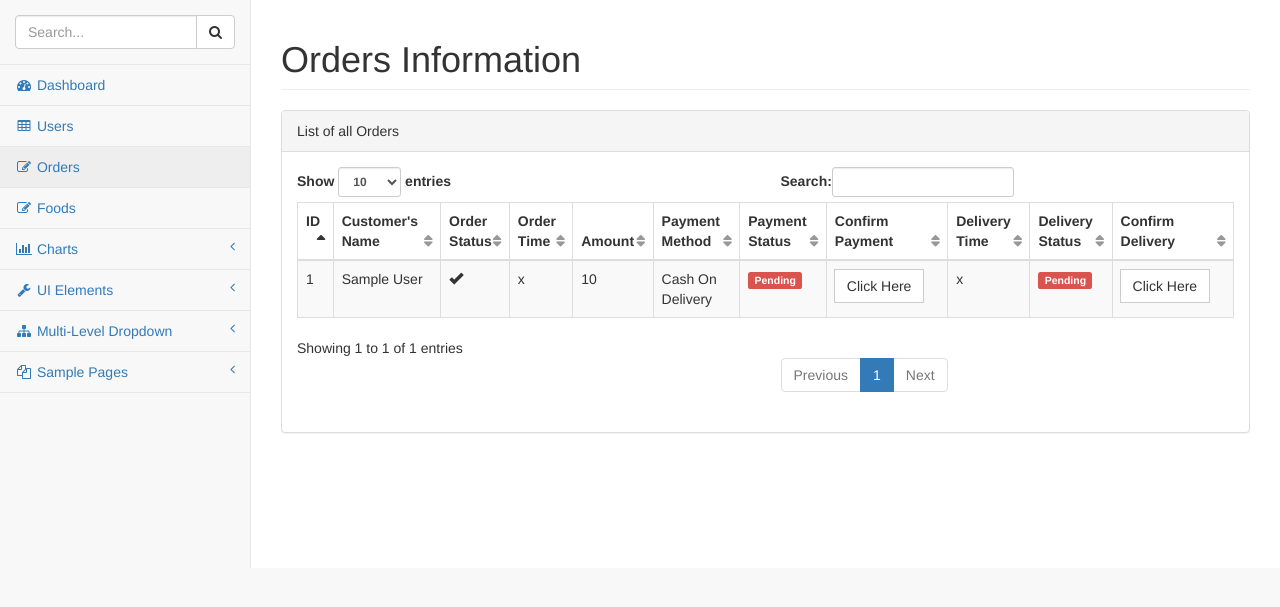
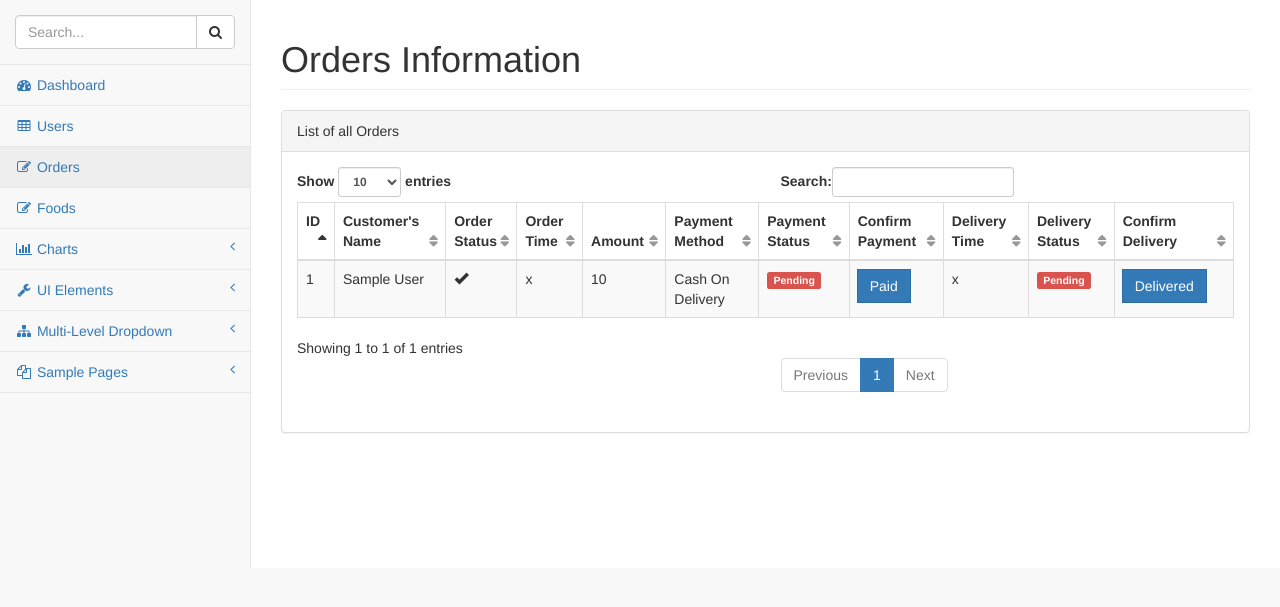
Before and after one commit to sashank27/Caviar, a Django app: page /orders/ in a window 1280 px wide. Shown: the part 51-658 px from the top of the page. Run offline with Django 3.2, Linux system fonts and the light colour scheme; tables that the repository leaves empty hold one stand-in row (values such as "Sample post"); some libraries are stand-ins or nearby versions.

Commit message:
Minor changes

```diff
--- a/hotel/templates/orders.html
+++ b/hotel/templates/orders.html
@@ -53,7 +53,7 @@
                                         <td>{{order.total_amount}}</td>
                                         <td>{{order.payment_method}}</td>
                                         <td>{% if order.payment_status == 'Completed' %}
-                                            <span class="label label-success">Completed</span>
+                                            <span class="label label-success">Paid</span>
                                             {% else %}
                                             <span class="label label-danger">Pending</span>
                                             {% endif %}
@@ -61,13 +61,13 @@
                                         <td>
                                             <a href="/confirm_order/{{order.id}}">
                                                 <span class="input-group-btn">
-                                                    <button class="btn btn-default" type="button">Click Here</button>
+                                                    <button class="btn btn-primary {%ifequal order.payment_status 'Completed'%}disabled{%endifequal%}" type="button">Paid</button>
                                                 </span>
                                             </a>
                                         </td>
                                         <td>{{order.delivery_timestamp}}</td>
                                         <td>{% if order.delivery_status == 'Completed' %}
-                                            <span class="label label-success">Completed</span>
+                                            <span class="label label-success">Delivered</span>
                                             {% else %}
                                             <span class="label label-danger">Pending</span>
                                             {% endif %}
@@ -75,7 +75,7 @@
                                         <td>
                                             <a href="/confirm_delivery/{{order.id}}">
                                                 <span class="input-group-btn">
-                                                    <button class="btn btn-default" type="button">Click Here</button>
+                                                    <button class="btn btn-primary {%ifequal order.delivery_status 'Completed'%}disabled{%endifequal%}" type="button">Delivered</button>
                                                 </span>
                                             </a>
                                         </td>
--- a/hotel/views.py
+++ b/hotel/views.py
@@ -22,7 +22,7 @@ def index(request):
     comments = Comment.objects.count()
     orders = Order.objects.count()
     customers = Customer.objects.count()
-    completed_orders = Order.objects.filter(delivery_status="Completed")
+    completed_orders = Order.objects.filter(payment_status="Completed")
     top_customers = Customer.objects.filter().order_by('-total_sale')
     latest_orders = Order.objects.filter().order_by('-order_timestamp')
     datas = Data.objects.filter()
@@ -65,6 +65,11 @@ def confirm_order(request, orderID):
     order = Order.objects.get(id=orderID)
     order.confirmOrder()
     order.save()
+    customerID = order.customer.id
+    customer = Customer.objects.get(id=customerID)
+    customer.total_sale += order.total_amount
+    customer.orders += 1
+    customer.save()
     return redirect('hotel:orders')
 
 def confirm_delivery(request, orderID):
```
